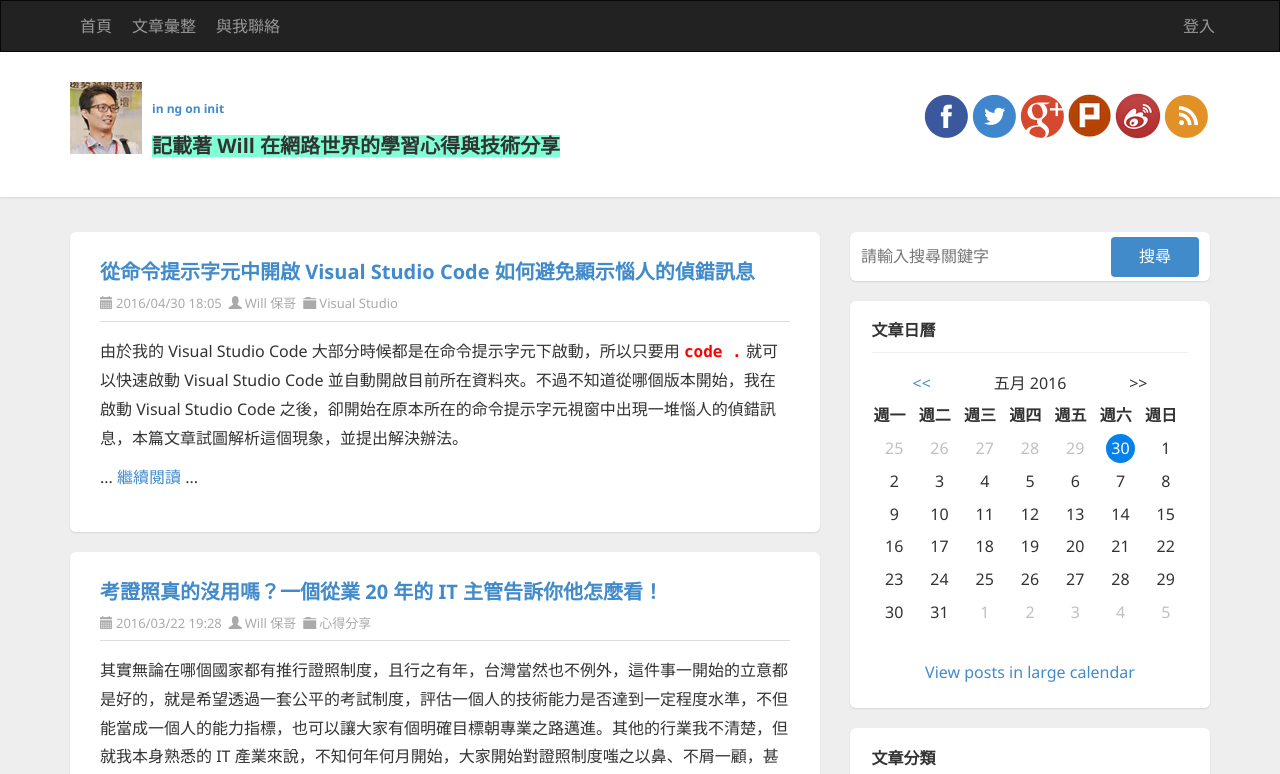
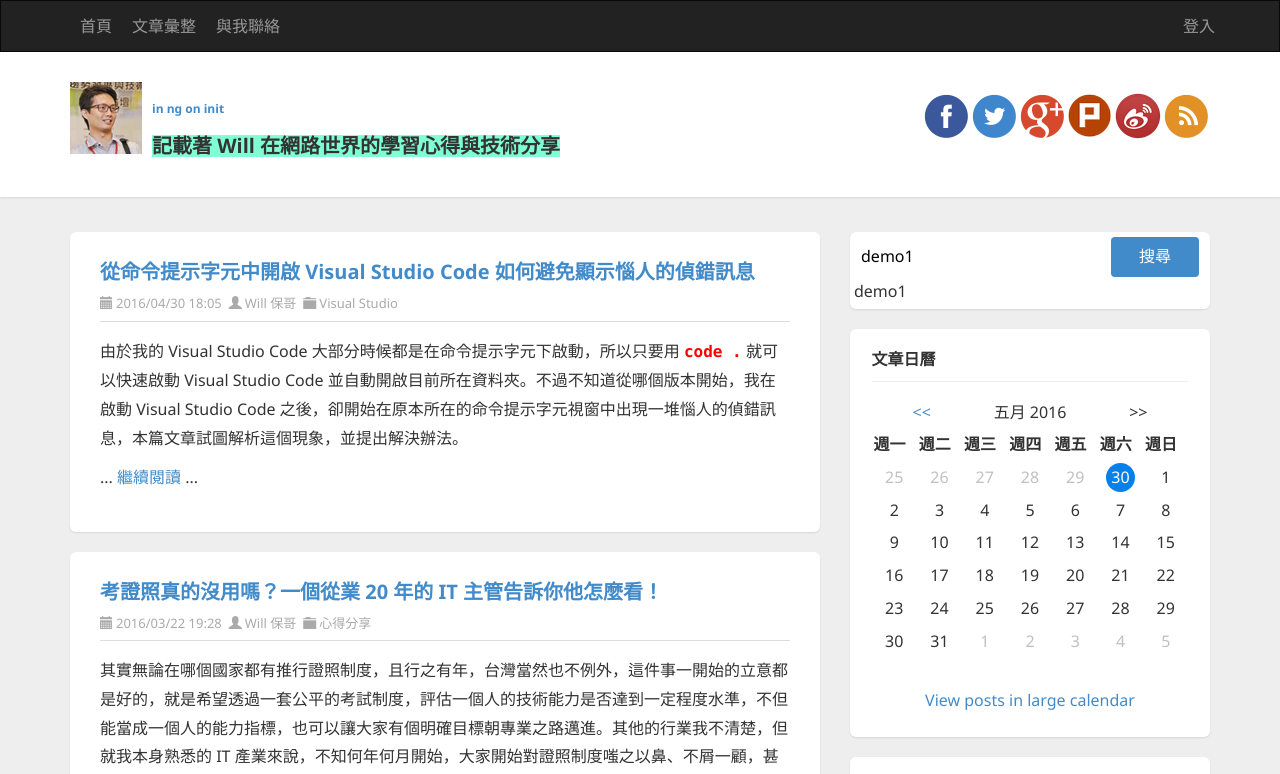
Before and after one commit to Brian-Zheng/ng9-lesson, an Angular app: page / in a window 1280 px wide. Shown: the top 774 px of the page. Built offline with nearby package versions, Linux system fonts and the light colour scheme.

Commit message:
httpclient using  get method

```diff
--- a/src/app/app.component.html
+++ b/src/app/app.component.html
@@ -74,8 +74,8 @@
                 <div class="widget search">
                     <div class="widget-content">
                         <div id="searchbox">
-                            <!-- <input type="text" placeholder="請輸入搜尋關鍵字" accesskey="s" [(ngModel)]="keyword" (keyup.escape)="clearKeyWord();"> -->
-                            <input type="text" placeholder="請輸入搜尋關鍵字" accesskey="s" #tKeyword [value]="keyword" (keyup.escape)="clearKeyWord();">
+                            <input type="text" placeholder="請輸入搜尋關鍵字" accesskey="s" #tKeyword [(ngModel)]="keyword" (keyup.escape)="clearKeyWord();">
+                            <!-- <input type="text" placeholder="請輸入搜尋關鍵字" accesskey="s" #tKeyword [value]="keyword" (keyup.escape)="keyword='';"> -->
                             <input type="button" value="搜尋" id="searchbutton" (click)="keyword=tKeyword.value;">{{ keyword }}
                             <!-- <input type="button" value="搜尋" id="searchbutton" (click)="keywordClick=keyword;">{{ keywordClick }} -->
                         </div>
@@ -219,4 +219,6 @@
 </section>
 <!-- CONTAINER END -->
 
-<app-footer>
+<app-footer></app-footer>
+
+{{data | json}}
--- a/src/app/app.component.ts
+++ b/src/app/app.component.ts
@@ -1,18 +1,32 @@
-import { Component } from '@angular/core';
+import { Component, OnInit } from '@angular/core';
+import { HttpClient } from '@angular/common/http';
 
 @Component({
   selector: 'app-root',
   templateUrl: './app.component.html',
   styleUrls: ['./app.component.css']
 })
-export class AppComponent {
+export class AppComponent implements OnInit{
   title = 'demo';
 
-  keyword = '';
+  keyword = 'demo1';
   // keywordClick = '';
 
+  data: any;
   clearKeyWord() {
+    // console.log(this.keyword);
     this.keyword = '';
   }
 
+  constructor(private http: HttpClient) {
+
+  }
+
+  ngOnInit(): void {
+    this.http.get('/api/articles.json')
+      .subscribe((value) => {
+        console.log(value);
+        this.data = value;
+      });
+  }
 }
--- a/src/app/app.module.ts
+++ b/src/app/app.module.ts
@@ -7,6 +7,7 @@ import { HeaderComponent } from './header/header.component';
 import { FooterComponent } from './footer/footer.component';
 import { SocialIconsComponent } from './header/social-icons/social-icons.component';
 import { FormsModule } from '@angular/forms';
+import { HttpClientModule } from '@angular/common/http';
 
 @NgModule({
   declarations: [
@@ -18,7 +19,8 @@ import { FormsModule } from '@angular/forms';
   imports: [
     BrowserModule,
     AppRoutingModule,
-    FormsModule
+    FormsModule,
+    HttpClientModule
   ],
   providers: [],
   bootstrap: [AppComponent]
```
